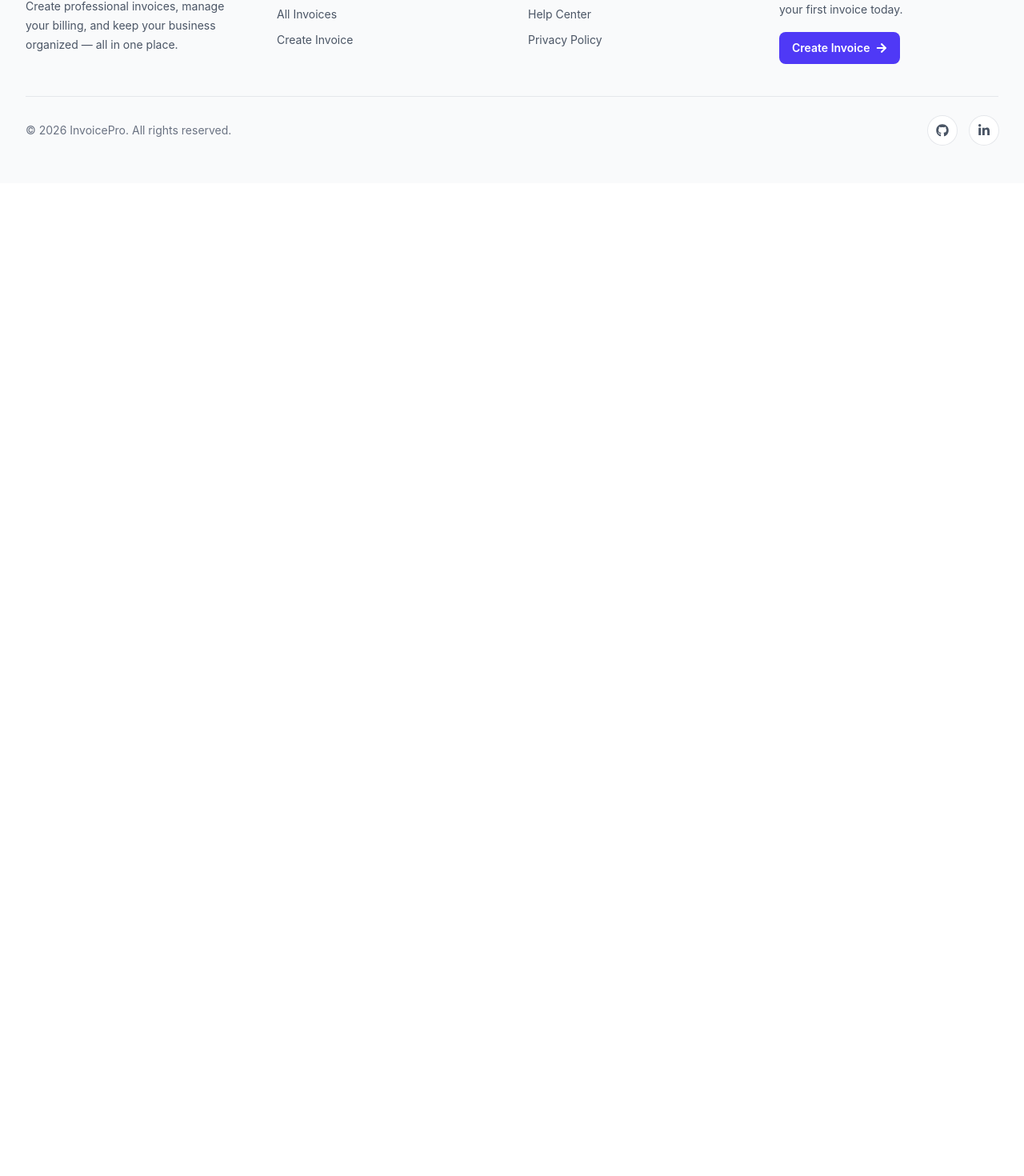
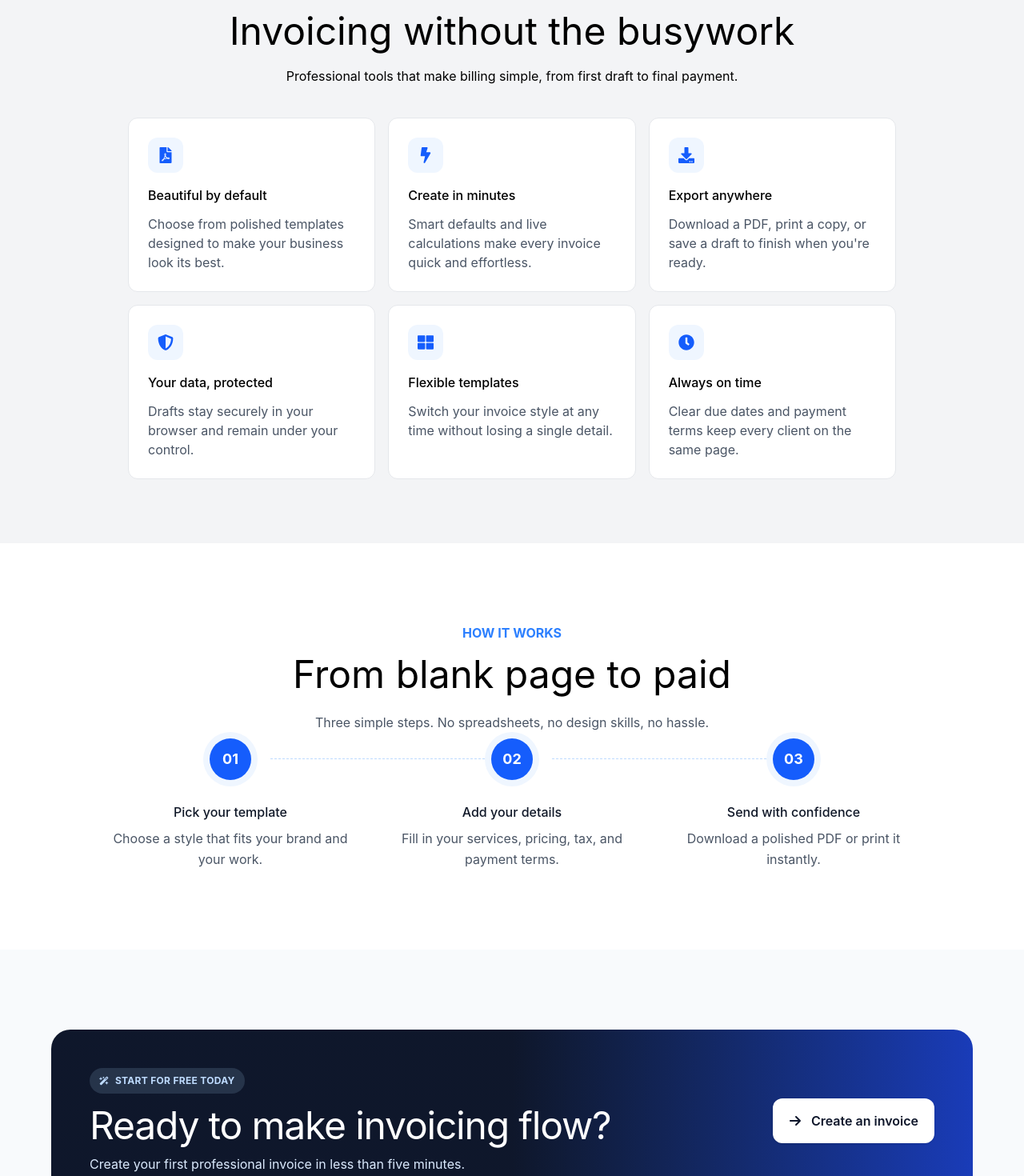
Before and after one commit to shivamkesharwani2931/Invoice-Generator, a React app in the folder frontend/: page / in a window 1280 px wide. Shown: the part 930-2400 px from the top of the page at 80% size. Before the commit the page ends 1159 px from the top, so only its background shows below. Built offline with nearby package versions, Linux system fonts and the light colour scheme; the HTML template or start-up script is replaced by a standard one.

Commit message:
Home page done

```diff
--- /dev/null
+++ b/frontend/src/Components/Benefits.jsx
@@ -0,0 +1,79 @@
+import {
+  FaFilePdf,
+  FaBolt,
+  FaDownload,
+  FaShieldAlt,
+  FaThLarge,
+  FaClock,
+} from "react-icons/fa";
+
+export const Benefits = () => {
+    const data = [
+  {
+    id: 1,
+    title: "Beautiful by default",
+    icon: FaFilePdf,
+    p: "Choose from polished templates designed to make your business look its best.",
+  },
+  {
+    id: 2,
+    title: "Create in minutes",
+    icon: FaBolt,
+    p: "Smart defaults and live calculations make every invoice quick and effortless.",
+  },
+  {
+    id: 3,
+    title: "Export anywhere",
+    icon: FaDownload,
+    p: "Download a PDF, print a copy, or save a draft to finish when you're ready.",
+  },
+  {
+    id: 4,
+    title: "Your data, protected",
+    icon: FaShieldAlt,
+    p: "Drafts stay securely in your browser and remain under your control.",
+  },
+  {
+    id: 5,
+    title: "Flexible templates",
+    icon: FaThLarge,
+    p: "Switch your invoice style at any time without losing a single detail.",
+  },
+  {
+    id: 6,
+    title: "Always on time",
+    icon: FaClock,
+    p: "Clear due dates and payment terms keep every client on the same page.",
+  },
+];
+    return (
+        <section className="flex flex-col items-center  bg-gray-100 py-20">
+            <p className="font-bold text-blue-600">EVERYTHING YOU NEED</p>
+
+            <h1 className="text-5xl mt-5">Invoicing without the busywork</h1>
+
+            <p className="mt-5">Professional tools that make billing simple, from first draft to final payment.</p>
+
+            <div className="grid grid-cols-1 gap-4 md:grid-cols-2 lg:grid-cols-3 mx-40 pt-10">
+  {data.map((item) => {
+    const Icon = item.icon;
+
+    return (
+      <div
+        key={item.id}
+        className="rounded-xl border border-gray-200 bg-white p-6 hover:-translate-y-1 transition duration-500 hover:shadow-lg hover:shadow-gray-300"
+      >
+        <div className="mb-4 flex h-11 w-11 items-center justify-center rounded-xl bg-blue-50">
+          <Icon className="text-xl text-blue-600" />
+        </div>
+
+        <p className="mb-3 font-medium">{item.title}</p>
+
+        <p className="text-gray-600">{item.p}</p>
+      </div>
+    );
+  })}
+</div>
+        </section>
+    )
+}
--- /dev/null
+++ b/frontend/src/Components/CTAsection.jsx
@@ -0,0 +1,37 @@
+
+import { FaArrowRight, FaWandMagicSparkles } from "react-icons/fa6";
+
+export const CTA = () => {
+  return (
+    <section className="bg-slate-50 px-5 py-25 sm:px-8">
+      <div className="mx-auto flex max-w-6xl flex-col items-start justify-between gap-8 rounded-3xl bg-linear-to-r from-slate-900 via-slate-900 to-blue-800 px-8 py-12 sm:px-12 md:flex-row md:items-center">
+
+        {/* Text content */}
+        <div>
+          <div className="mb-4 inline-flex items-center gap-2 rounded-full bg-slate-700/70 px-3 py-2 text-xs font-bold tracking-wide text-blue-200">
+            <FaWandMagicSparkles />
+            START FOR FREE TODAY
+          </div>
+
+          <h1 className="text-3xl font-normal tracking-tight text-white sm:text-4xl md:text-5xl">
+            Ready to make invoicing flow?
+          </h1>
+
+          <p className="mt-3 text-sm text-blue-100 sm:text-base">
+            Create your first professional invoice in less than five minutes.
+          </p>
+        </div>
+
+        {/* CTA button */}
+        <button
+          type="button"
+          className="inline-flex shrink-0 items-center gap-3 rounded-xl bg-white px-5 py-4 font-semibold text-slate-900 shadow-sm transition duration-300 hover:-translate-y-0.5 hover:text-blue-600 hover:bg-blue-50 hover:shadow-lg"
+        >
+          <FaArrowRight />
+          Create an invoice
+        </button>
+
+      </div>
+    </section>
+  );
+};
--- a/frontend/src/Components/Hero.jsx
+++ b/frontend/src/Components/Hero.jsx
@@ -29,7 +29,7 @@ export const Hero = () =>   {
               Create your invoice
             </button>
 
-            <button className="inline-flex items-center gap-2 rounded-lg border border-slate-200 bg-white px-5 py-3 text-sm font-semibold text-slate-900 shadow-sm transition duration-300 hover:-translate-y-1 hover:border-blue-300 hover:shadow-md">
+            <button className="inline-flex items-center gap-2 rounded-lg border border-slate-200 bg-white px-5 py-3 text-sm font-semibold text-slate-900 shadow-sm transition duration-300 hover:-translate-y-1 hover:border-blue-300 hover:shadow-md hover:shadow-blue-500 hover:text-blue-500">
               <FaThLarge />
               Explore templates
             </button>
--- a/frontend/src/Components/Navbar.jsx
+++ b/frontend/src/Components/Navbar.jsx
@@ -97,7 +97,7 @@ function Navbar() {
             </NavLink>
 
             <NavLink
-              to="/invoices"
+              to="/templates"
               className={({ isActive }) =>
                 `rounded-lg px-4 py-3 ${
                   isActive
--- /dev/null
+++ b/frontend/src/Components/WorkFlow.jsx
@@ -0,0 +1,55 @@
+export const WorkFlow = () => {
+    const steps = [
+  {
+    id: 1,
+    title: "Pick your template",
+    description: "Choose a style that fits your brand and your work.",
+  },
+  {
+    id: 2,
+    title: "Add your details",
+    description: "Fill in your services, pricing, tax, and payment terms.",
+  },
+  {
+    id: 3,
+    title: "Send with confidence",
+    description: "Download a polished PDF or print it instantly.",
+  },
+];
+    return (
+        <section className="flex flex-col items-center py-25">
+            <p className="font-bold text-blue-500 ">HOW IT WORKS</p>
+            <h1 className="text-5xl mt-4">From blank page to paid</h1>
+            <p className="mt-6 text-gray-600">Three simple steps. No spreadsheets, no design skills, no hassle.</p>
+
+            <div className="grid grid-cols-1 gap-8 md:grid-cols-3">
+        {steps.map((step, index) => (
+          <div key={step.id} className="relative text-center">
+            {/* Number and connector */}
+            <div className="relative mb-5 flex items-center justify-center">
+              {/* Dashed line after each circle */}
+              {index < steps.length - 1 && (
+                <div className="absolute left-[calc(50%+50px)] hidden w-[calc(100%-52px)] border-t border-dashed border-blue-200 md:block" />
+              )}
+
+              <div className="relative z-10 flex h-17 w-17 items-center justify-center rounded-full bg-blue-50">
+                <div className="flex h-13 w-13 items-center justify-center rounded-full bg-blue-600 text-lg font-bold text-white">
+                  {String(step.id).padStart(2, "0")}
+                </div>
+              </div>
+            </div>
+
+            {/* Step content */}
+            <h3 className="mb-2 text-base font-medium text-gray-900">
+              {step.title}
+            </h3>
+
+            <p className="mx-auto max-w-xs leading-relaxed text-gray-600">
+              {step.description}
+            </p>
+          </div>
+        ))}
+      </div>
+        </section>
+    )
+}
--- a/frontend/src/pages/Home.jsx
+++ b/frontend/src/pages/Home.jsx
@@ -1,8 +1,14 @@
 import {Hero} from "../Components/Hero"
+import {Benefits} from "../Components/Benefits"
+import {WorkFlow} from "../Components/WorkFlow"
+import {CTA} from "../Components/CTAsection"
 export const Home = () => {
     return (
         <div>
             <Hero/>
+            <Benefits/>
+            <WorkFlow/>
+            <CTA/>
         </div>
     )
 }
```
Also changed, not shown: frontend/src/App.css (deleted, +0 -184 lines).
